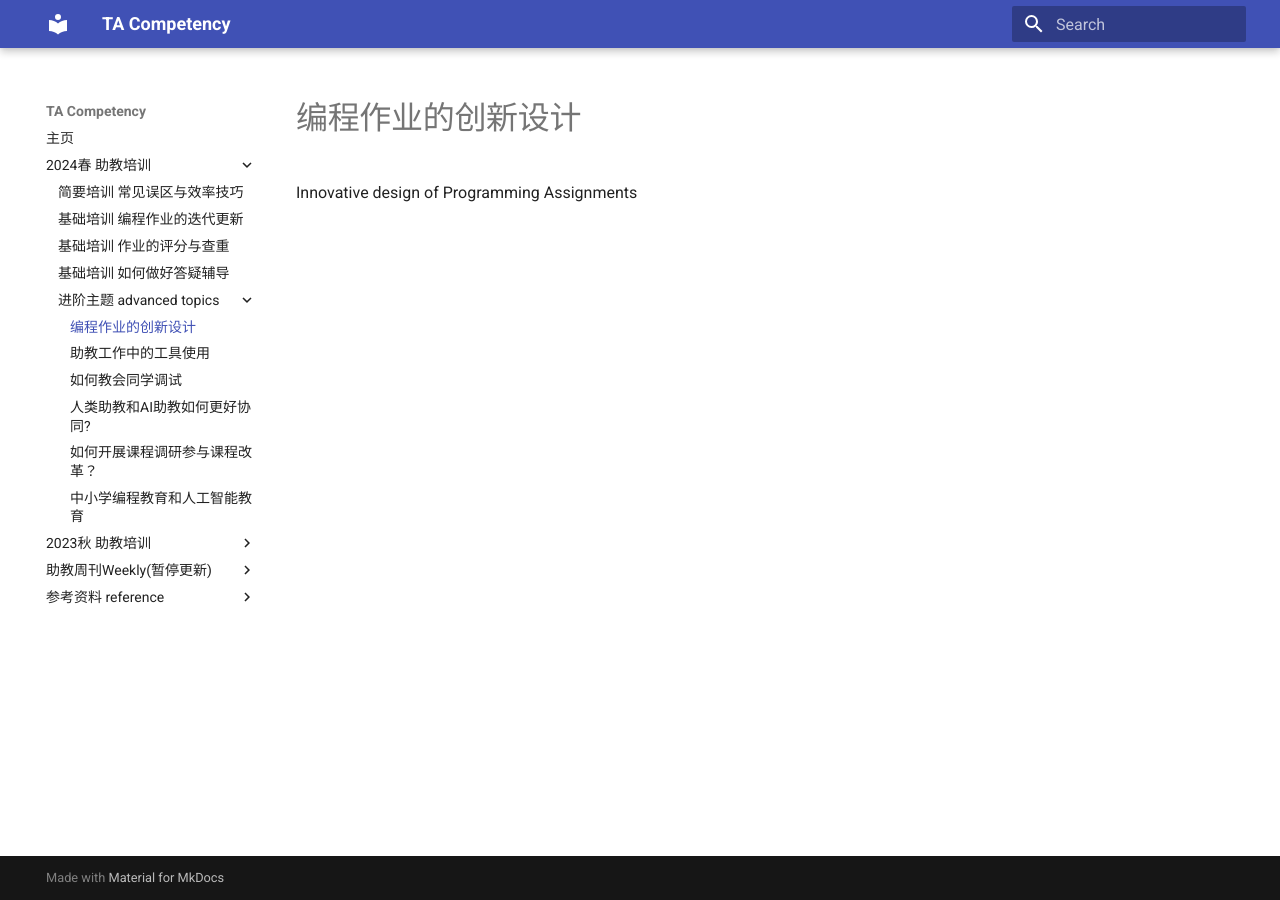
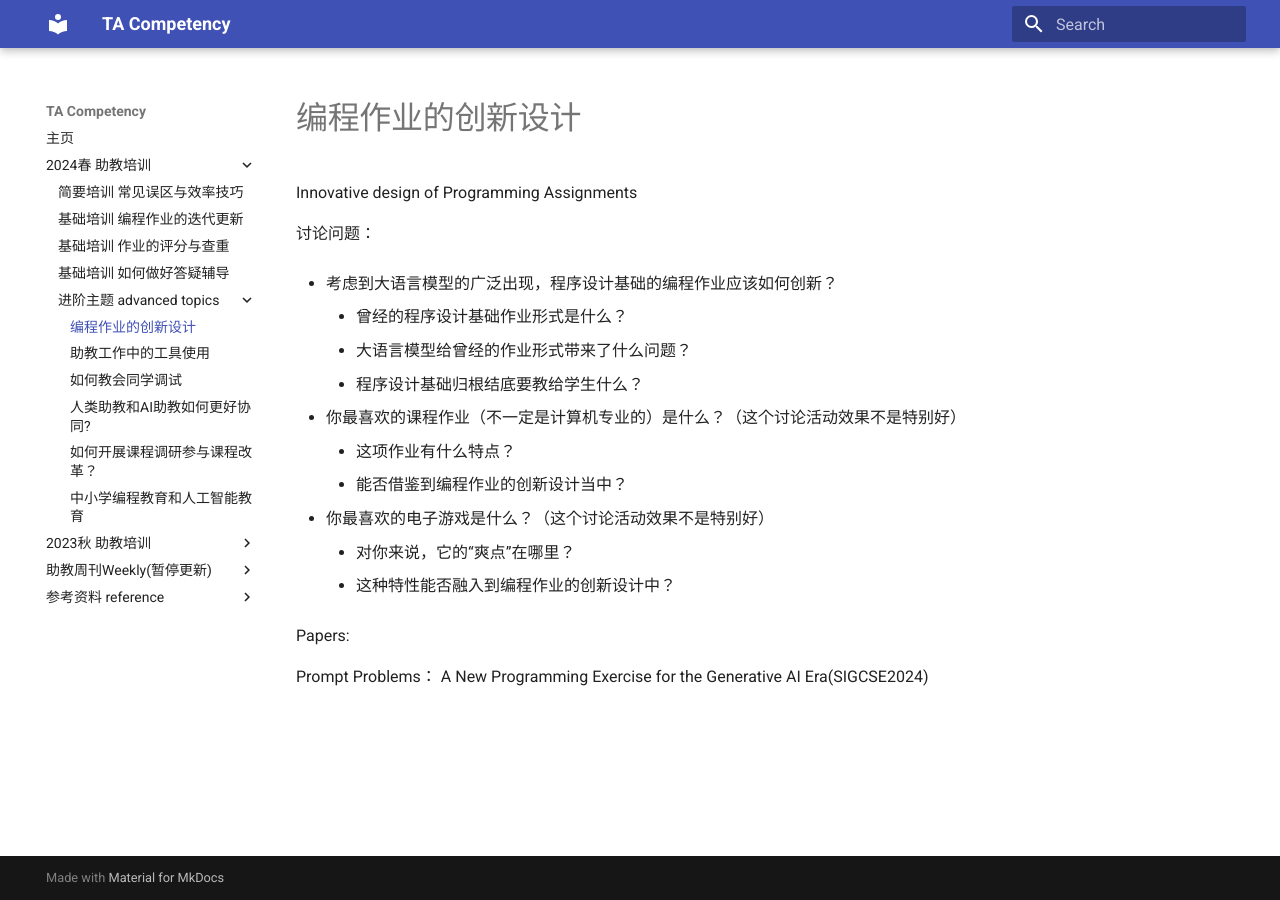
Before and after one commit to THUCSTAC/TAC, an MkDocs documentation site: the page built from docs/2024S/AdvancedTopics/PAdesign.md, in a window 1280 px wide. Built offline with MkDocs 1.6.1 and Material for MkDocs 9.7.7, drawn with Linux system fonts in a browser that asks for light colours.

Commit message:
update PA design

```diff
--- a/docs/2024S/AdvancedTopics/PAdesign.md
+++ b/docs/2024S/AdvancedTopics/PAdesign.md
@@ -1,2 +1,23 @@
 # 编程作业的创新设计
 Innovative design of Programming Assignments
+
+讨论问题：
+
+- 考虑到大语言模型的广泛出现，程序设计基础的编程作业应该如何创新？
+    - 曾经的程序设计基础作业形式是什么？
+    - 大语言模型给曾经的作业形式带来了什么问题？
+    - 程序设计基础归根结底要教给学生什么？
+
+- 你最喜欢的课程作业（不一定是计算机专业的）是什么？（这个讨论活动效果不是特别好）
+    - 这项作业有什么特点？
+    - 能否借鉴到编程作业的创新设计当中？
+
+- 你最喜欢的电子游戏是什么？（这个讨论活动效果不是特别好）
+    - 对你来说，它的“爽点”在哪里？
+    - 这种特性能否融入到编程作业的创新设计中？
+
+
+
+Papers:
+
+Prompt Problems： A New Programming Exercise for the Generative AI Era(SIGCSE2024)
```
